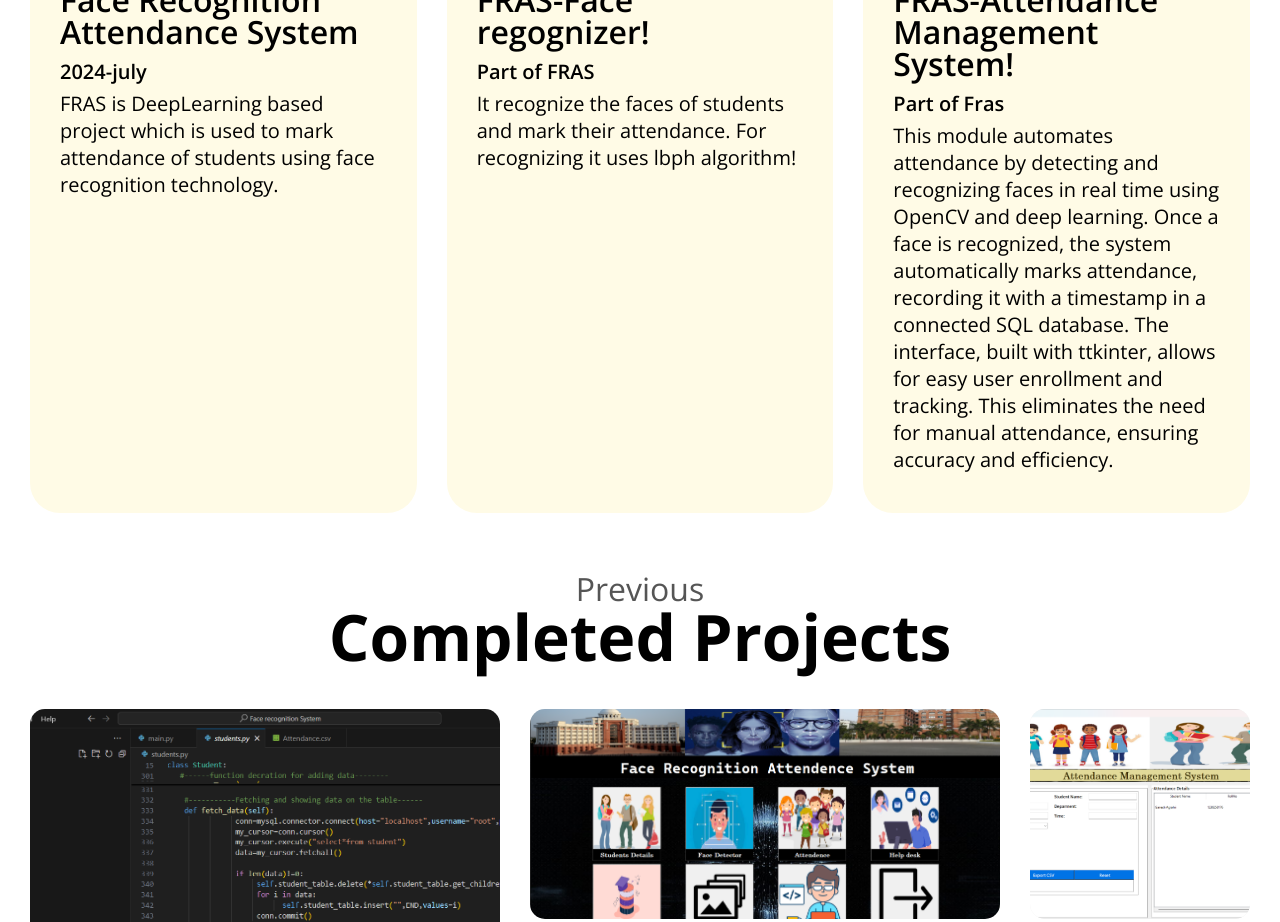
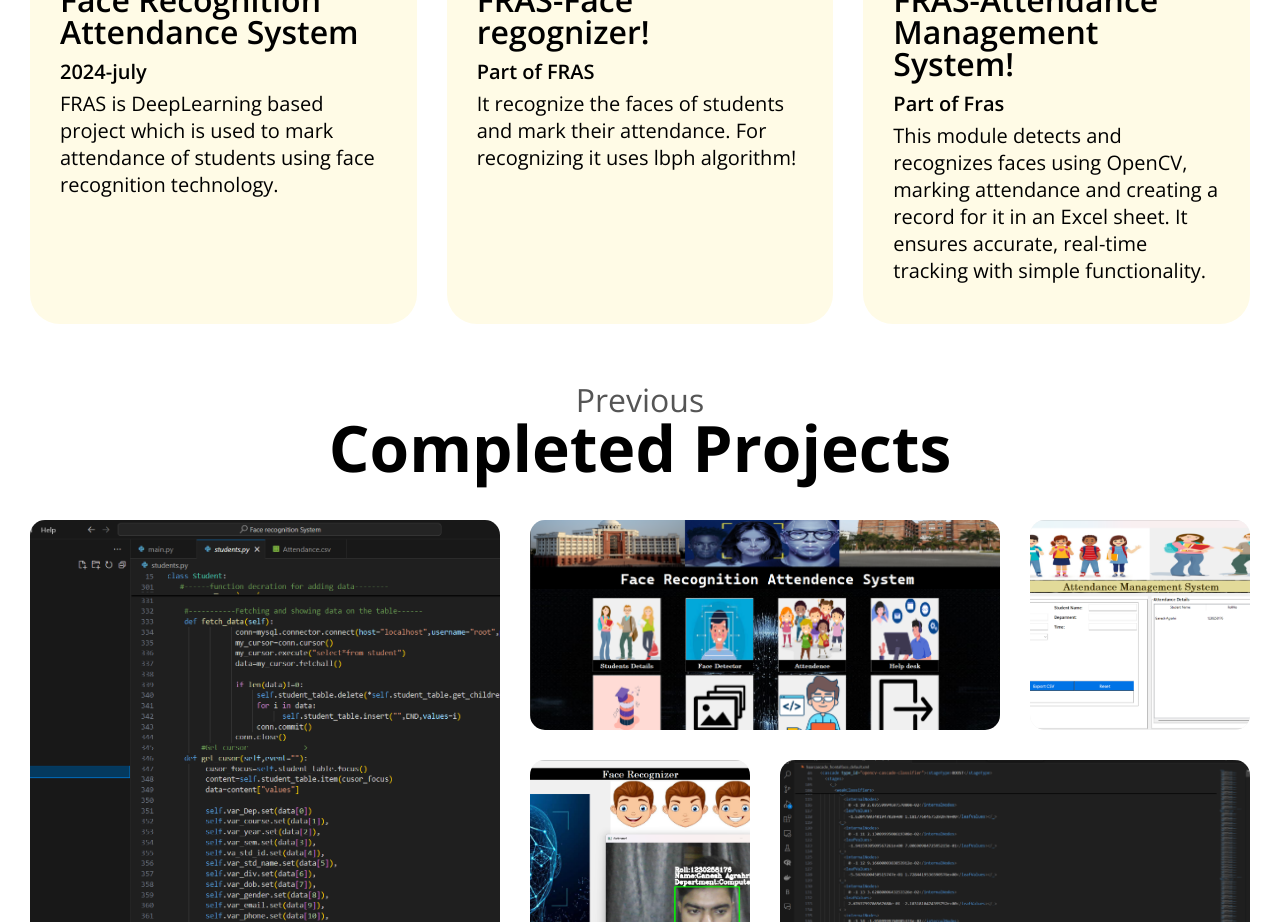
Before and after one commit to ganeshagrahari/ganesh-site-deploy, a Next.js app: page / in a window 1280 px wide. Shown: the part 2160-3082 px from the top of the page. Built offline with nearby package versions, Linux system fonts and the light colour scheme; some icons are missing.

Commit message:
Update page.js

```diff
--- a/app/page.js
+++ b/app/page.js
@@ -239,7 +239,7 @@ export default function Home() {
 					</figure>
 					<h3>FRAS-Attendance Management System!</h3>
 					<div>Part of Fras</div>
-					<p>This module automates attendance by detecting and recognizing faces in real time using OpenCV and deep learning. Once a face is recognized, the system automatically marks attendance, recording it with a timestamp in a connected SQL database. The interface, built with ttkinter, allows for easy user enrollment and tracking. This eliminates the need for manual attendance, ensuring accuracy and efficiency.</p>
+					<p>This module detects and recognizes faces using OpenCV, marking attendance and creating a record for it in an Excel sheet. It ensures accurate, real-time tracking with simple functionality.</p>
 				</article>
 
 			</div>
```
